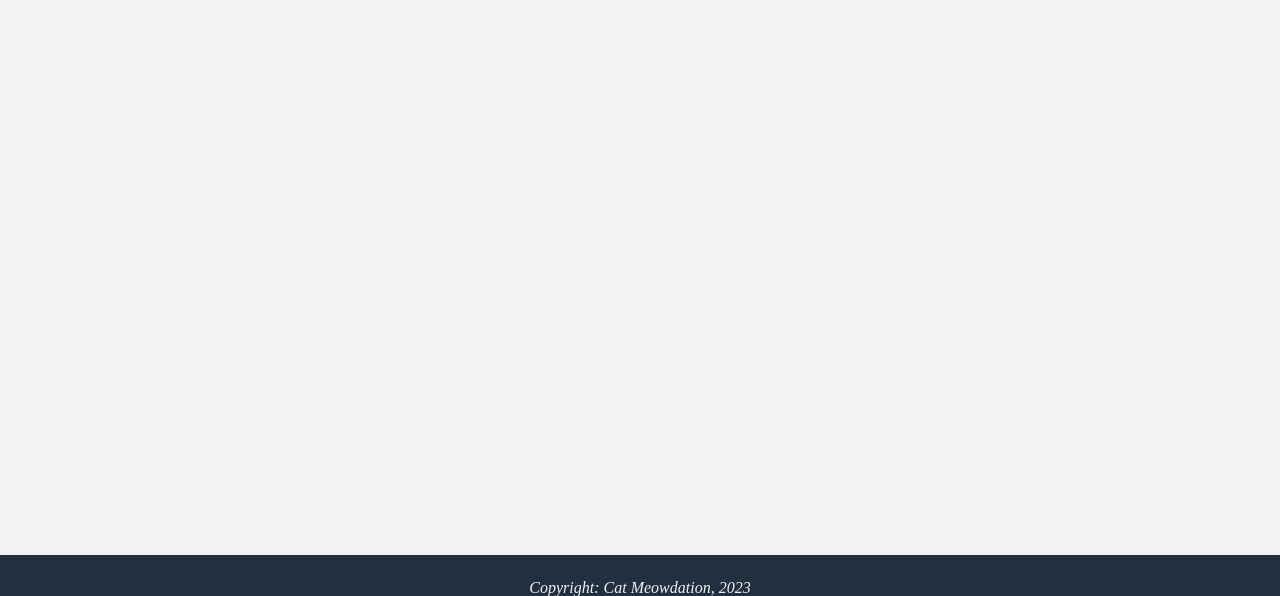
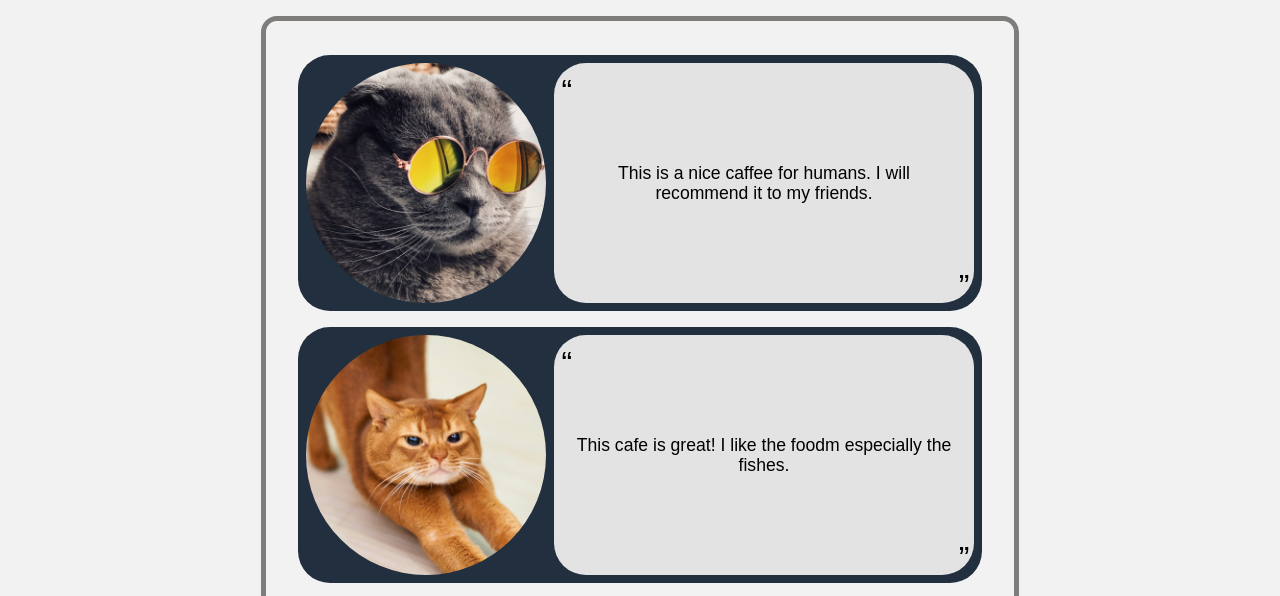
Before and after one commit to 1256-bits/cafe-page, a website built with webpack: page src/index.html in a window 1280 px wide. Shown: the part 179-775 px from the top of the page. Built offline with nearby package versions, Linux system fonts and the light colour scheme; a web font is replaced by a local one.

Commit message:
Add and style testimonials page template

```diff
--- a/src/index.html
+++ b/src/index.html
@@ -1,5 +1,6 @@
 <!doctype html>
 <html lang="en">
+
 <head>
   <meta charset="UTF-8" />
   <meta name="viewport" content="width=device-width, initial-scale=1.0" />
@@ -19,10 +20,37 @@
         <button class="tab-header" id="thanks">Special thanks</button>
       </nav>
     </header>
-      <main class="main"></main>
+    <main class="main ft-main">
+      <div class="tab testimonials">
+        <ul class="grid">
+          <li class="grid center bg-primary">
+            <img src="./cat-pic-1.png" alt="client photo" />
+            <blockquote class="bg-secondary">
+              <p>
+                This is a nice caffee for humans. I will recommend it to my
+                friends.
+              </p>
+            </blockquote>
+          </li>
+          <li class="grid center bg-primary">
+            <img src="./cat-pic-2.png" alt="client photo" />
+            <blockquote class="bg-secondary">
+              <p>This cafe is great! I like the foodm especially the fishes.</p>
+            </blockquote>
+          </li>
+          <li class="grid center bg-primary">
+            <img src="./cat-pic-3.png" alt="client photo" />
+            <blockquote class="bg-secondary">
+              <p>Meow</p>
+            </blockquote>
+          </li>
+        </ul>
+      </div>
+    </main>
     <footer class="footer bg-primary fw-200 center">
       <p class="italic color-background">Copyright: Cat Meowdation, 2023</p>
     </footer>
   </div>
 </body>
+
 </html>
--- a/src/style.scss
+++ b/src/style.scss
@@ -51,6 +51,7 @@ li {
 
 .main {
   padding-block: 1rem;
+  font-size: 1.1rem;
   margin: auto;
 }
 
@@ -67,3 +68,50 @@ li {
 a:visited {
   color: var(--accent);
 }
+
+.testimonials {
+  ul {
+    row-gap: 1rem;
+    grid-template-columns: 1fr 3fr;
+  }
+  li {
+    grid-column: 1/-1;
+    grid-template-columns: subgrid;
+    border-radius: 2rem;
+    padding: 0.5rem;
+  }
+  img {
+    $picsize: 240px;
+    height: $picsize;
+    width: $picsize;
+    border-radius: 100%;
+  }
+  blockquote {
+    margin: 0;
+    margin-left: 0.5rem;
+    position: relative;
+    border-radius: 2rem;
+    display: flex;
+    align-items: center;
+    justify-content: center;
+  }
+  blockquote::before {
+    content: '\201C';
+    font-size: 2rem;
+    position: absolute;
+    left: 8px;
+    top: 10px;
+  }
+
+  blockquote::after {
+    content: '\201D';
+    font-size: 2rem;
+    position: absolute;
+    right: 5px;
+    bottom: -2px;
+  }
+
+  blockquote p {
+    margin-inline: 1rem;
+  }
+}
```
Lines whose indentation alone changed are shown as unchanged.
